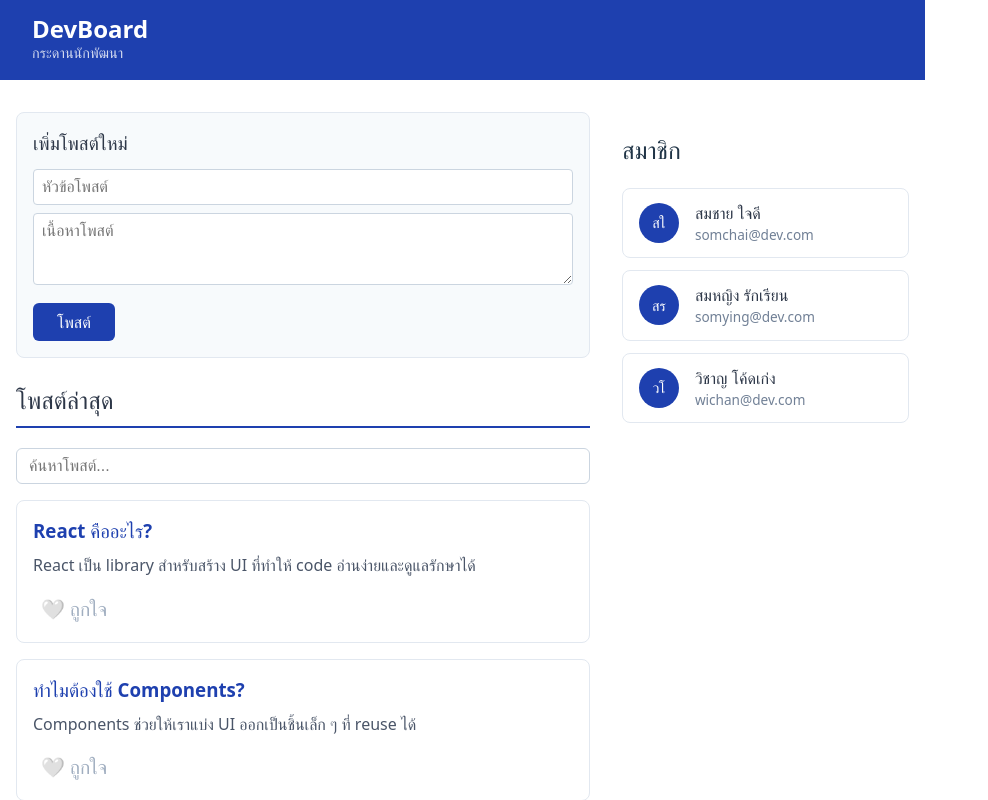
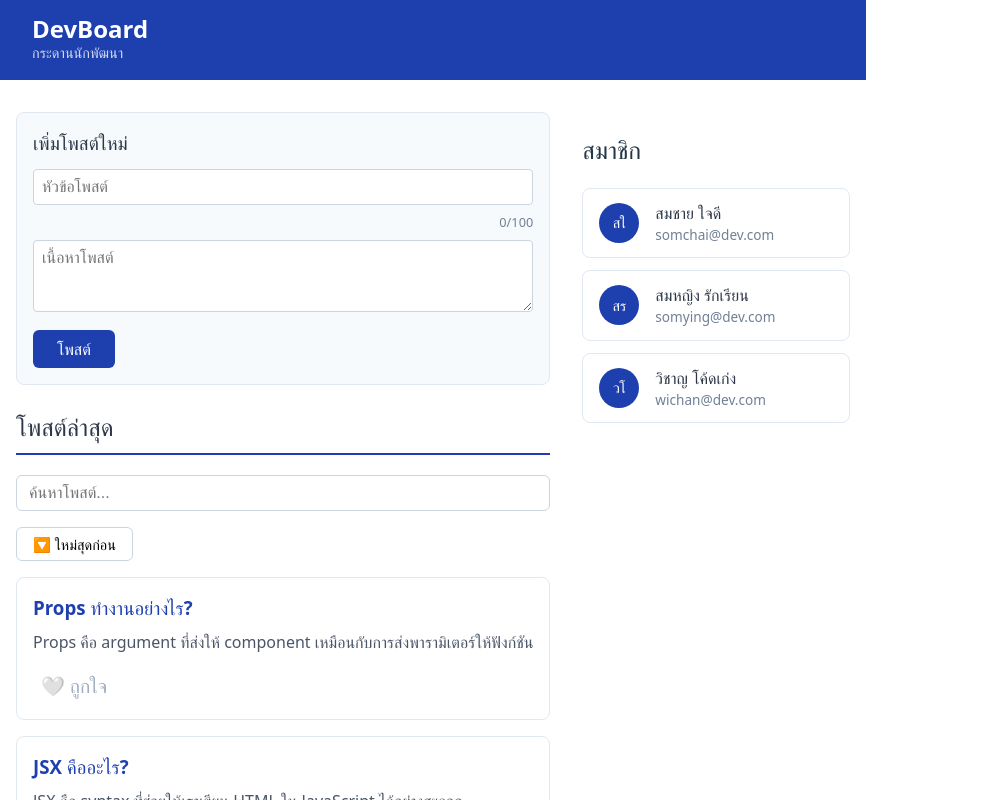
Before and after one commit to nTW31/devboard-67160028, a React (Vite) app: page / in a window 1280 px wide. Shown: the top 800 px of the page, without its empty margins (0-988 px from the left). Built offline with nearby package versions, Linux system fonts and the light colour scheme.

Commit message:
feat: task2 - challenges star1 star2

```diff
--- a/src/components/AddPostForm.jsx
+++ b/src/components/AddPostForm.jsx
@@ -33,6 +33,7 @@ function AddPostForm({ onAddPost }) {
         placeholder="หัวข้อโพสต์"
         value={title}
         onChange={(e) => setTitle(e.target.value)}
+        maxLength={100}
         style={{
           width: "100%",
           padding: "0.5rem",
@@ -43,6 +44,16 @@ function AddPostForm({ onAddPost }) {
           boxSizing: "border-box",
         }}
       />
+      <div
+        style={{
+          textAlign: "right",
+          fontSize: "0.8rem",
+          marginBottom: "0.5rem",
+          color: 100 - title.length < 10 ? "red" : "#718096",
+        }}
+      >
+        {title.length}/100
+      </div>
 
       <textarea
         placeholder="เนื้อหาโพสต์"
--- a/src/components/PostList.jsx
+++ b/src/components/PostList.jsx
@@ -3,12 +3,18 @@ import PostCard from "./PostCard";
 
 function PostList({ posts, favorites, onToggleFavorite }) {
   const [search, setSearch] = useState("");
+  const [sortOrder, setSortOrder] = useState("desc"); // กำหนด default เป็น desc = ใหม่สุด, asc = เดิมสุด
 
   // กรองโพสต์ตาม search
   const filtered = posts.filter((post) =>
     post.title.toLowerCase().includes(search.toLowerCase()),
   );
-
+  const sorted = [...filtered].sort(
+    (
+      a,
+      b, // จัดเรียงตาม id
+    ) => (sortOrder === "desc" ? b.id - a.id : a.id - b.id), // กรณี "desc" = b.id - a.id โพสต์ใหม่กว่า ถ้าเท็จก็ a.id - b.id โพสต์เก่ากว่า
+  );
   return (
     <div>
       <h2
@@ -37,6 +43,24 @@ function PostList({ posts, favorites, onToggleFavorite }) {
           boxSizing: "border-box",
         }}
       />
+      {/* เพิ่มปุ่ม Sort ตรงนี้ */}
+      <button
+        onClick={() => setSortOrder(sortOrder === "desc" ? "asc" : "desc")} //ถ้ากดปุ่มและถ้าเป็น "desc" เปลี่ยนเป็น "asc" และกลับกัน
+        style={{
+          //ตั้งค่าปุ่ม
+          marginBottom: "1rem",
+          padding: "0.4rem 1rem",
+          border: "1px solid #cbd5e0",
+          borderRadius: "6px",
+          cursor: "pointer",
+          background: "white",
+          fontSize: "0.9rem",
+          color: "#000000ff",
+        }}
+      >
+        {/*แสดงข้อความตามเงื่อนไข ถ้าจิรงให้แสดงใหม่สุด แต่ถ้าไม่แสดงเก่าสุด*/}
+        {sortOrder === "desc" ? "🔽 ใหม่สุดก่อน" : "🔼 เก่าสุดก่อน"}
+      </button>
 
       {/* ถ้าไม่พบโพสต์ */}
       {filtered.length === 0 && (
@@ -45,16 +69,20 @@ function PostList({ posts, favorites, onToggleFavorite }) {
         </p>
       )}
 
-      {/* แสดงรายการโพสต์ */}
-      {filtered.map((post) => (
-        <PostCard
-          key={post.id}
-          title={post.title}
-          body={post.body}
-          isFavorite={favorites.includes(post.id)}
-          onToggleFavorite={() => onToggleFavorite(post.id)}
-        />
-      ))}
+      {/* เปลี่ยนจาก filtered.map → sorted.map */}
+      {sorted.map(
+        (
+          post, //ขั้นตอนแรก จะวนลูป sorted แล้วส่งค่า post ไปยัง PostCard แล้ว render PostCard ทีละอัน โดยส่ง id, title, body ไปแสดงผล
+        ) => (
+          <PostCard
+            key={post.id}
+            title={post.title}
+            body={post.body}
+            isFavorite={favorites.includes(post.id)} //เช็คว่าโพสต์นั้นถูกใจอยู่ไหมด้วย ถ้ามีให้ส่ง true ถ้าไม่มีให้ส่ง false
+            onToggleFavorite={() => onToggleFavorite(post.id)} //แต่ถ้ามี กดถูกใจก็ส่ง id กลับไปให้ App จัดการผ่าน
+          />
+        ),
+      )}
     </div>
   );
 }
```
